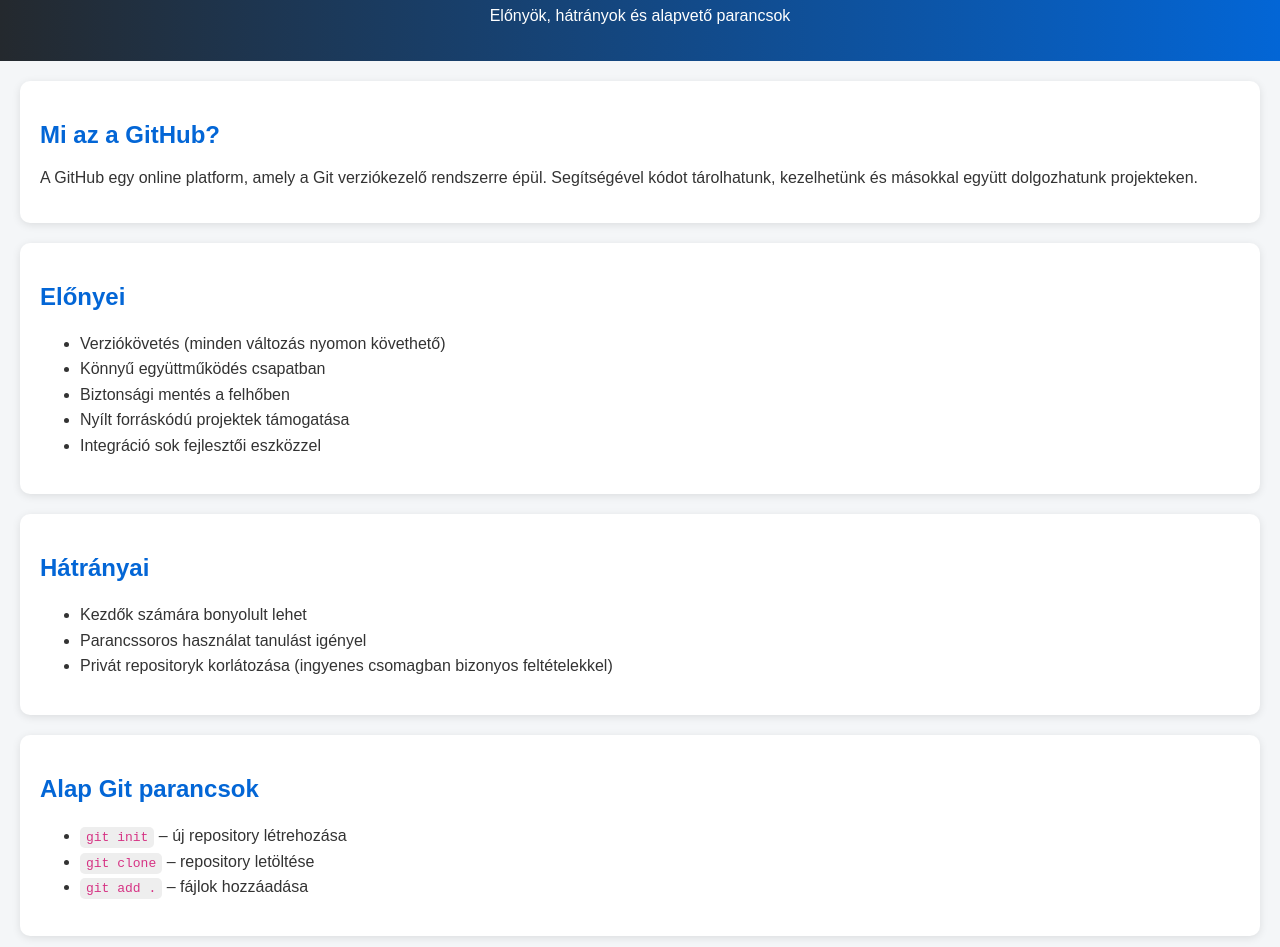
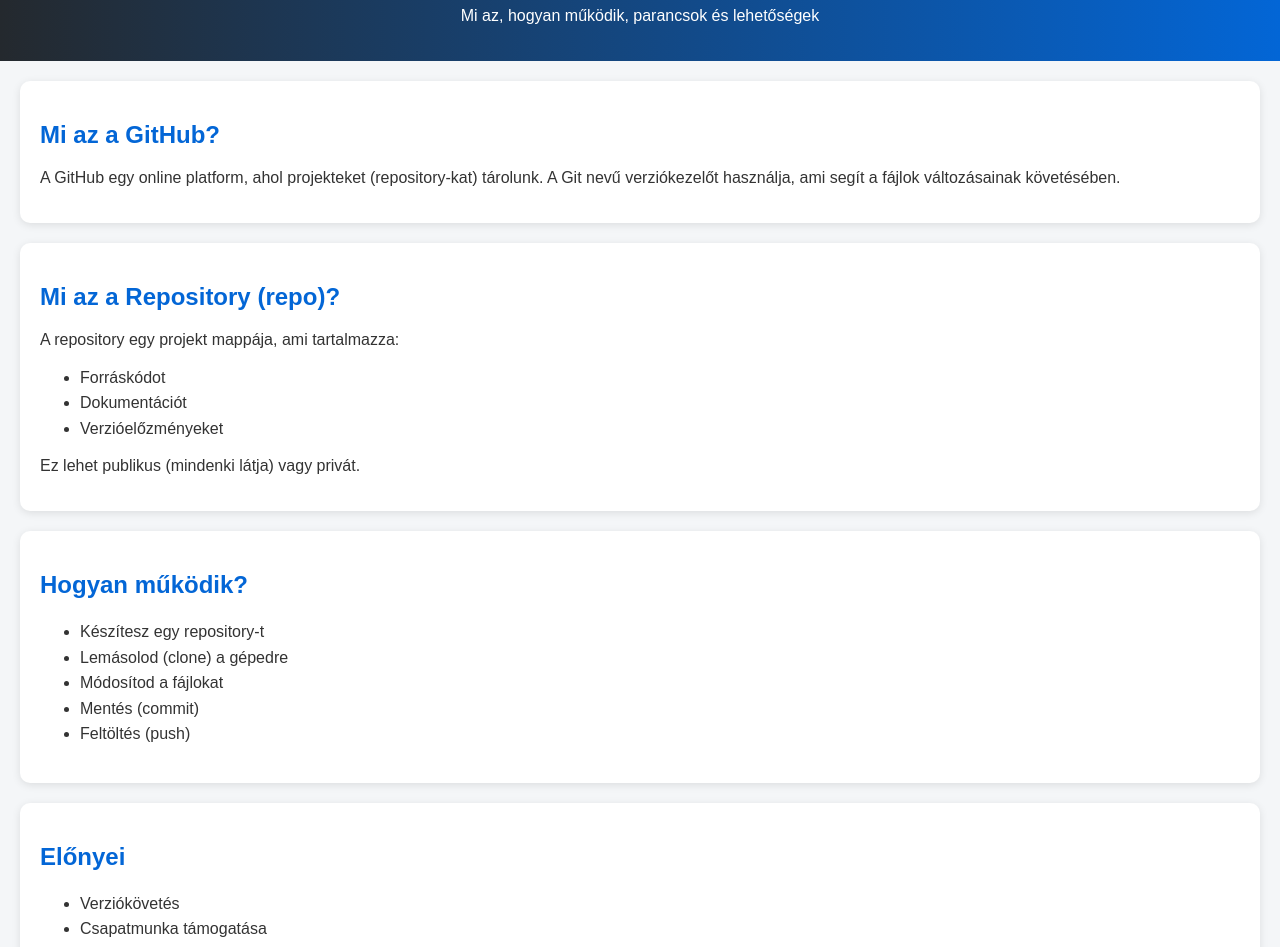
Before and after one commit to bernadett1342-svg/github-elonyei1, a plain HTML site: page index.html in a window 1280 px wide. Shown: the part 93-1040 px from the top of the page. Drawn offline with Linux system fonts and the light colour scheme.

Commit message:
Update index.html

```diff
--- a/index.html
+++ b/index.html
@@ -3,7 +3,7 @@
 <head>
   <meta charset="UTF-8">
   <meta name="viewport" content="width=device-width, initial-scale=1.0">
-  <title>GitHub – Előnyök és Parancsok</title>
+  <title>GitHub – Részletes Bemutató</title>
   <style>
     body {
       font-family: Arial, sans-serif;
@@ -47,39 +47,50 @@
 <body>
 
 <header>
-  <h1>GitHub Bemutató</h1>
-  <p>Előnyök, hátrányok és alapvető parancsok</p>
+  <h1>GitHub Részletes Bemutató</h1>
+  <p>Mi az, hogyan működik, parancsok és lehetőségek</p>
 </header>
 
 <section>
   <h2>Mi az a GitHub?</h2>
-  <p>A GitHub egy online platform, amely a Git verziókezelő rendszerre épül. Segítségével kódot tárolhatunk, kezelhetünk és másokkal együtt dolgozhatunk projekteken.</p>
+  <p>A GitHub egy online platform, ahol projekteket (repository-kat) tárolunk. A Git nevű verziókezelőt használja, ami segít a fájlok változásainak követésében.</p>
+</section>
+
+<section>
+  <h2>Mi az a Repository (repo)?</h2>
+  <p>A repository egy projekt mappája, ami tartalmazza:</p>
+  <ul>
+    <li>Forráskódot</li>
+    <li>Dokumentációt</li>
+    <li>Verzióelőzményeket</li>
+  </ul>
+  <p>Ez lehet publikus (mindenki látja) vagy privát.</p>
+</section>
+
+<section>
+  <h2>Hogyan működik?</h2>
+  <ul>
+    <li>Készítesz egy repository-t</li>
+    <li>Lemásolod (clone) a gépedre</li>
+    <li>Módosítod a fájlokat</li>
+    <li>Mentés (commit)</li>
+    <li>Feltöltés (push)</li>
+  </ul>
 </section>
 
 <section>
   <h2>Előnyei</h2>
   <ul>
-    <li>Verziókövetés (minden változás nyomon követhető)</li>
-    <li>Könnyű együttműködés csapatban</li>
-    <li>Biztonsági mentés a felhőben</li>
-    <li>Nyílt forráskódú projektek támogatása</li>
-    <li>Integráció sok fejlesztői eszközzel</li>
+    <li>Verziókövetés</li>
+    <li>Csapatmunka támogatása</li>
+    <li>Biztonságos mentés</li>
+    <li>Nyílt forráskód támogatása</li>
   </ul>
 </section>
 
 <section>
   <h2>Hátrányai</h2>
   <ul>
-    <li>Kezdők számára bonyolult lehet</li>
-    <li>Parancssoros használat tanulást igényel</li>
-    <li>Privát repositoryk korlátozása (ingyenes csomagban bizonyos feltételekkel)</li>
-  </ul>
-</section>
-
-<section>
-  <h2>Alap Git parancsok</h2>
-  <ul>
-    <li><code>git init</code> – új repository létrehozása</li>
-    <li><code>git clone</code> – repository letöltése</li>
-    <li><code>git add .</code> – fájlok hozzáadása</li>
+    <li>Kezdőknek nehéz lehet</li>
+    <li>Sok parancsot kell megtanulni</li>
 </html>
```
